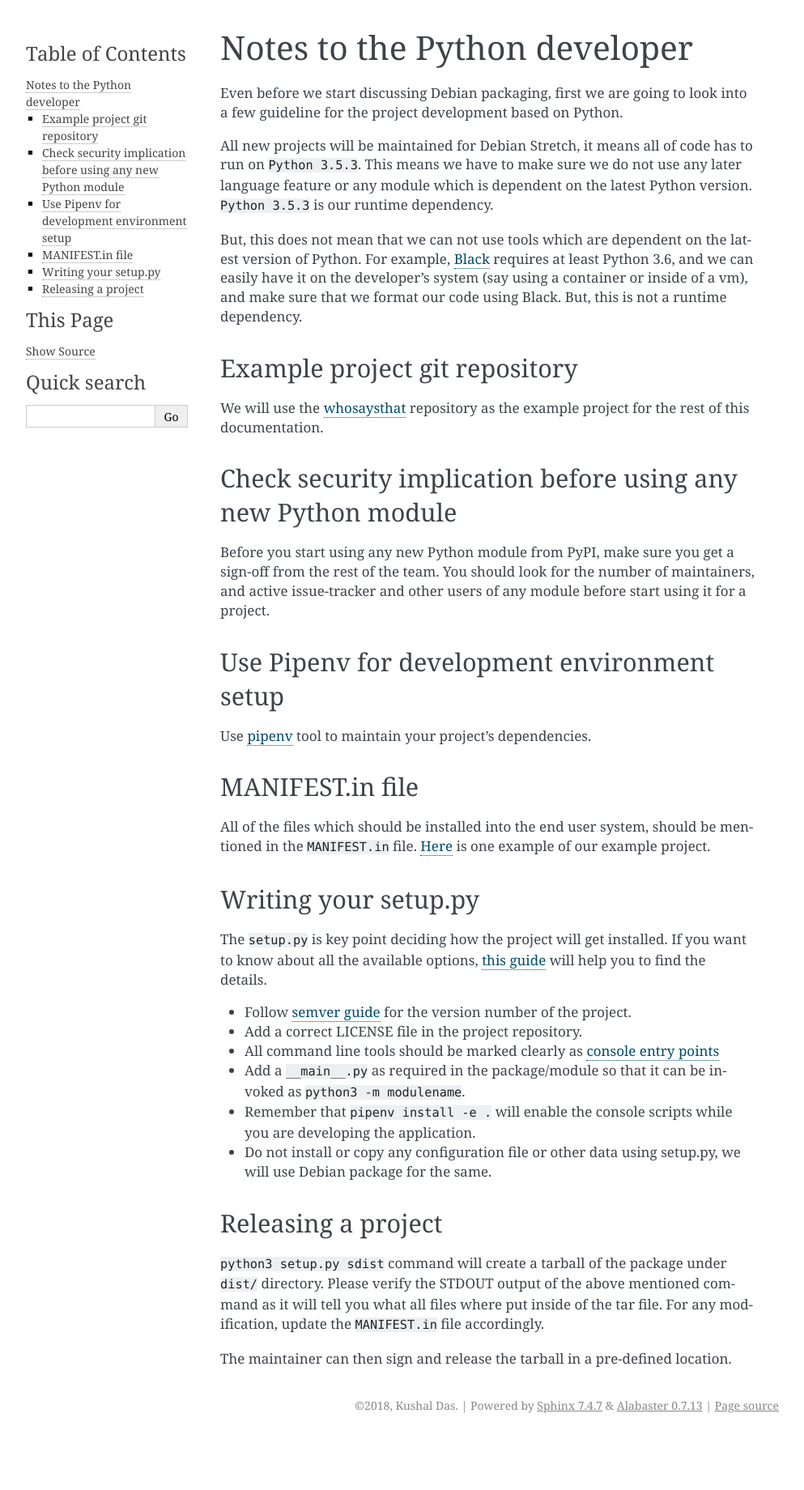
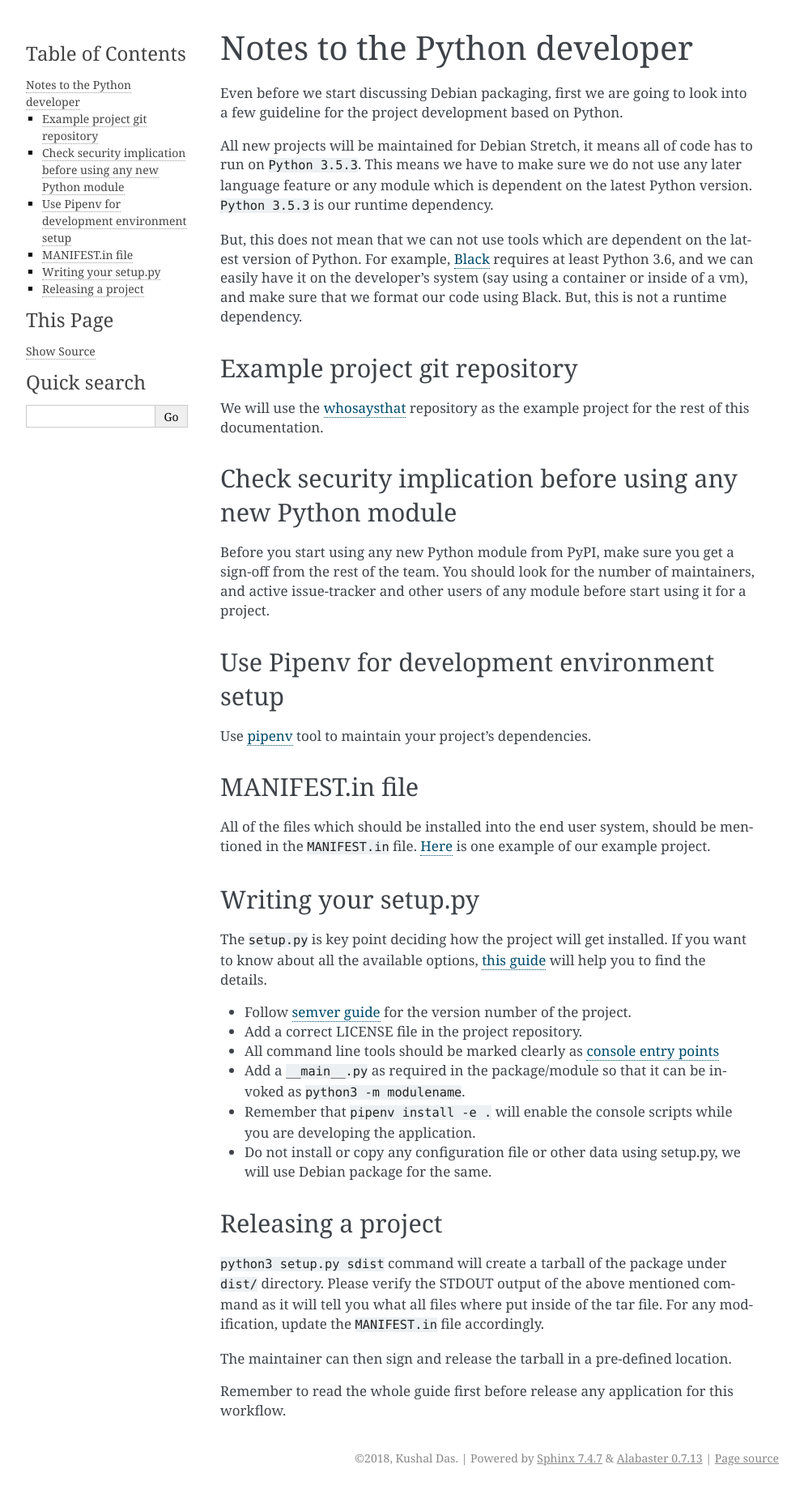
Before and after one commit to freedomofpress/securedrop-debian-packaging-guide, a Sphinx documentation site: the page built from docs/pythondevels.rst, in a window 1280 px wide. Shown: the whole page at 81% size, without its empty margins (148-1141 px from the left). Built offline with Sphinx 7.4.7, drawn with Linux system fonts in a browser that asks for light colours; before the commit the page ends 1775 px from its top, so only the background shows below that.

Commit message:
Updates instruction to read the whole guide

```diff
--- a/docs/pythondevels.rst
+++ b/docs/pythondevels.rst
@@ -71,3 +71,5 @@ any modification, update the ``MANIFEST.in`` file accordingly.
 
 The maintainer can then sign and release the tarball in a pre-defined
 location.
+
+Remember to read the whole guide first before release any application for this workflow.
```
